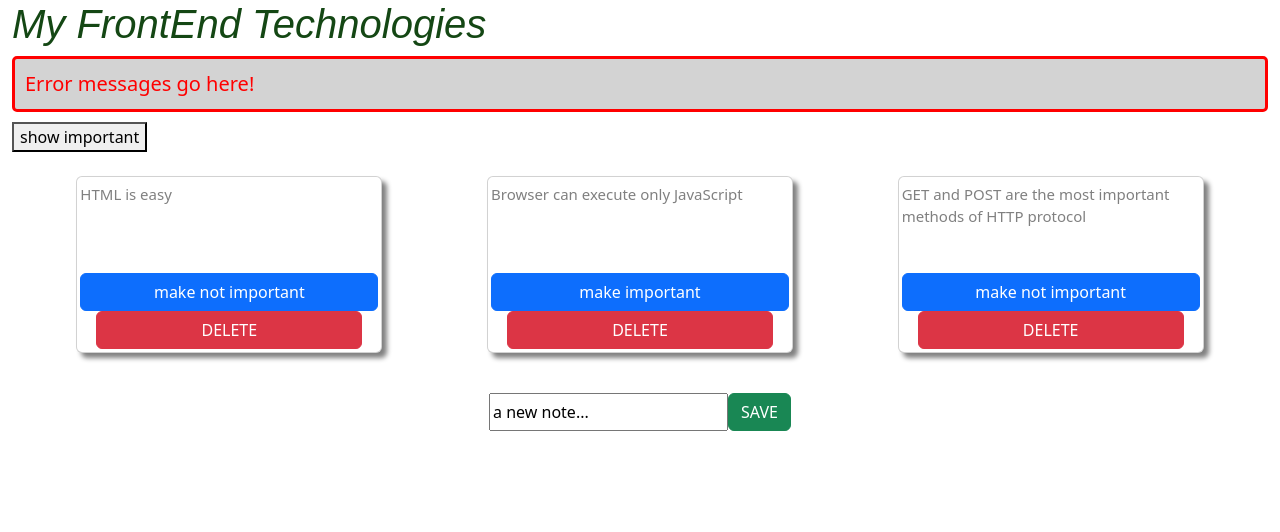
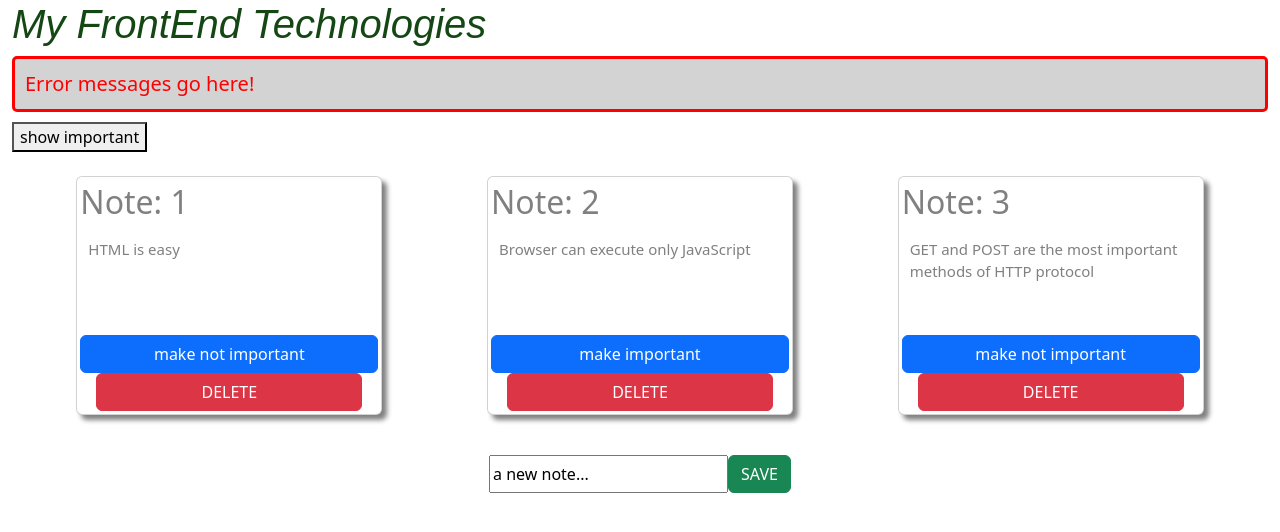
Before and after one commit to richi-coder/Rendering-a-Collection---REACT-HELSINKI-PART-2, a React (Create React App) app: page / in a window 1280 px wide. Shown: the top 532 px of the page. Built offline with nearby package versions, Linux system fonts and the light colour scheme; data requests are answered from the project's data file.

Commit message:
Improving UI

```diff
--- a/src/components/Note.js
+++ b/src/components/Note.js
@@ -6,7 +6,8 @@ const Note = ({ note, toggleImportance, deleteNote }) => {
   const labelDelete = "DELETE";
   return (
     <li className="d-flex justify-content-end flex-column note card my-2 w-25">
-      <div className="card-title text-start h-25 mb-5">{note.content}</div>
+      <h2 className>{`Note: ${note.id}`}</h2>
+      <div className="card-title text-start h-25 mb-5 p-2">{note.content}</div>
       <button
       className="btn btn-primary"
       onClick={toggleImportance}>
--- a/src/style.css
+++ b/src/style.css
@@ -30,3 +30,7 @@ h1 {
 .btn-danger, .btn-primary {
   float: right;
 }
+
+.card-title {
+  overflow: auto;
+}
```
